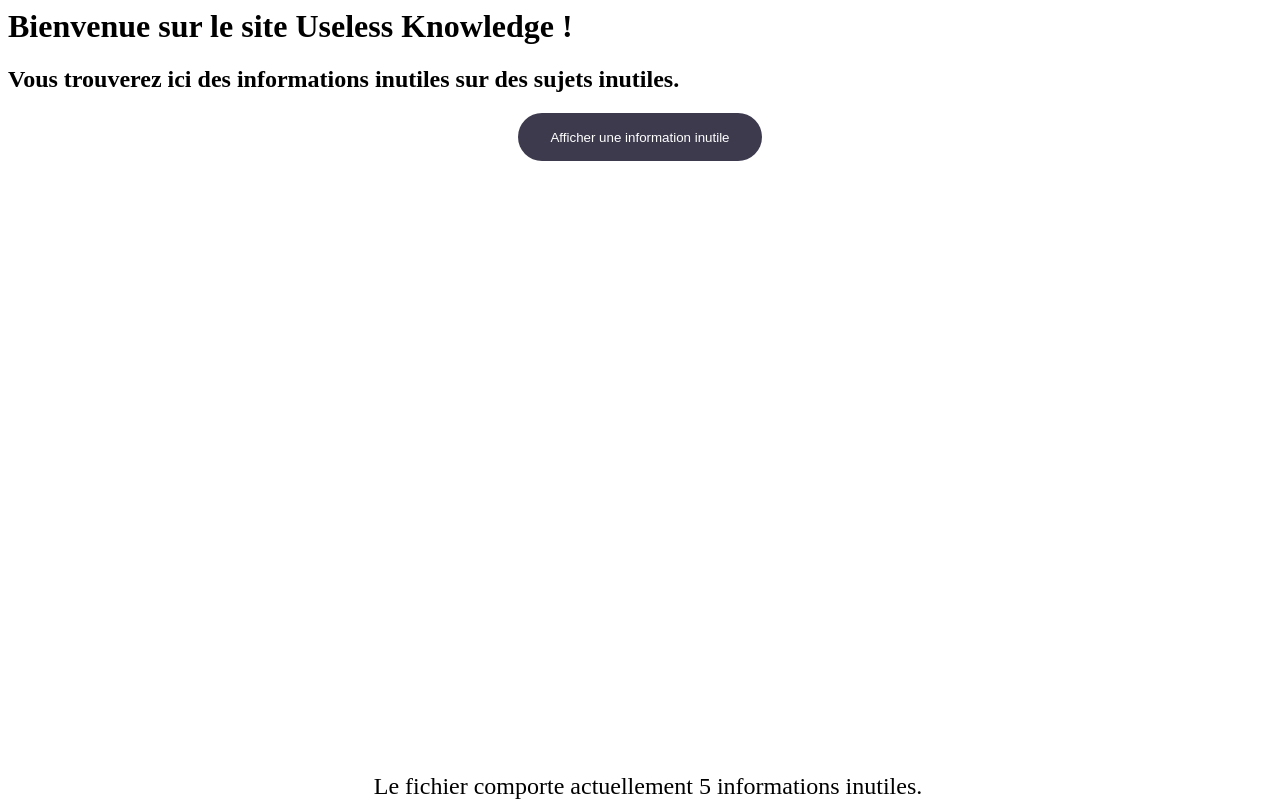
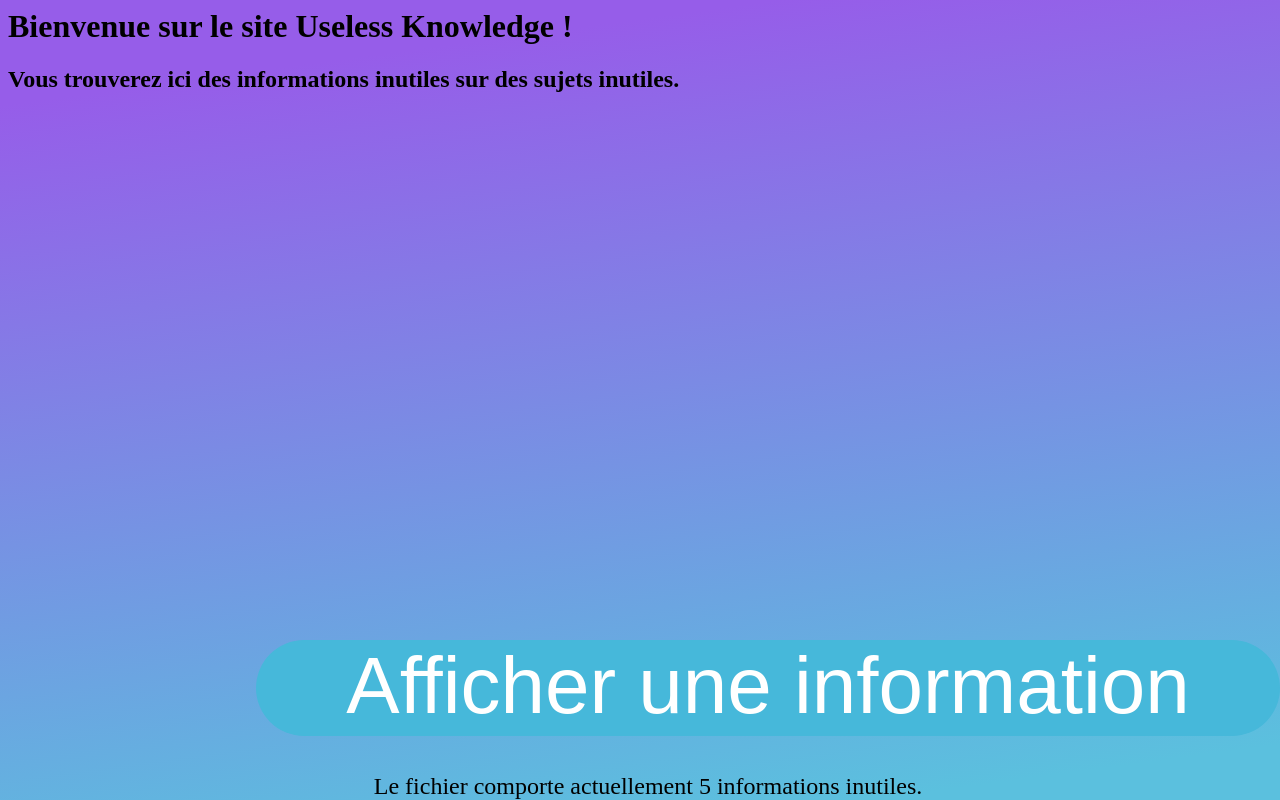
Before and after one commit to VirisOnGithub/UselessKnowledge, a PHP site: page / in a window 1280 px wide. Run offline with PHP 8.4, Linux system fonts and the light colour scheme.

Commit message:
Changes about layout

```diff
--- a/index.php
+++ b/index.php
@@ -32,7 +32,7 @@
             echo "<div class='fin'><div class='container'>Le fichier comporte actuellement ".$lineCount." informations inutiles.</div></div>";
         ?>
         <form action="index.php" method="post">
-            <div class="container">
+            <div class="container" id="button">
                 <button type="submit" name="submit" class="button"><span class="button-content">Afficher une information inutile</span></button>
             </div>
         </form>
--- a/infos.txt
+++ b/infos.txt
@@ -1,5 +1,5 @@
 Les fluides non-newtoniens sont appelés rhéostatiques
 "poids" s'écrit avec un d alors que son étymologie est le mot pensum. La légende raconte que le mot a été en fait confondu premièrement avec le mot "pendere", qui signifie suspendre
 Lors de l'énoncé de son dernier théorème, Pierre de Fermat écrit dans sa marge "J'ai une très belle démonstration de ce théorème, mais cette marge ne suffirait pas à la contenir". Fermat meurt un an après et ne pourra jamais délivrer cette preuve.
-L'origine du nom du mouvement littéraire dada été trouvé par hasard en glissant un coupe-papier dans un dictionnaire <br> <a href=https://fr.wikipedia.org/wiki/Dada#Origine_du_nom>Wikipedia</a>
+L'origine du nom du mouvement littéraire dada été trouvé par hasard en glissant un coupe-papier dans un dictionnaire <br> <a href=https://fr.wikipedia.org/wiki/Dada#Origine_du_nom target="_blank">Wikipedia</a>
 La ville francophone la plus grande du monde est Kinshasa (RDC)
--- a/style.css
+++ b/style.css
@@ -2,8 +2,19 @@
   font-family: InfoFont;
   src: url(Caveat-SemiBold.ttf);
 }
+body{
+  background: linear-gradient(
+    172.3deg,
+    rgba(150, 93, 233, 1) 10.8%,
+    rgba(91, 192, 222, 1) 94.3%
+  );
+}
 
 .info{
+    position: absolute;
+    top: 50%;
+    left: 10%;
+    right: 10%;
     color: #fff;
     background-color: #5bc0de;
     border-color: #46b8da;
@@ -15,23 +26,16 @@
     font-family: InfoFont;
     font-size: 48px;
 }
-.container{
-    display: flex;
-    justify-content: center;
-    align-items: center;
 
-    margin-left: 20%;
-    margin-right: 20%;
-}
 
 /* BUTTON */
 .button {
     position: relative;
     overflow: hidden;
-    height: 3rem;
+    height: 6rem;
     padding: 0 2rem;
-    border-radius: 1.5rem;
-    background: #3d3a4e;
+    border-radius: 3rem;
+    background: #46b8da;
     background-size: 400%;
     color: #fff;
     border: none;
@@ -43,6 +47,7 @@
 
 .button-content {
   position: relative;
+  font-size: 5rem;
   z-index: 1;
 }
 
@@ -61,7 +66,13 @@
     rgba(150, 93, 233, 1) 10.8%,
     rgba(91, 192, 222, 1) 94.3%
   );
-  transition: all 0.6s cubic-bezier(0.86, 0, 0.07, 1);
+  transition: all 0.6s cubic-bezier(0.5, 0, 0.5, 1);
+}
+
+#button{
+  position: absolute;
+  top: 80%;
+  left: 20%;
 }
 
 .fin{
```
